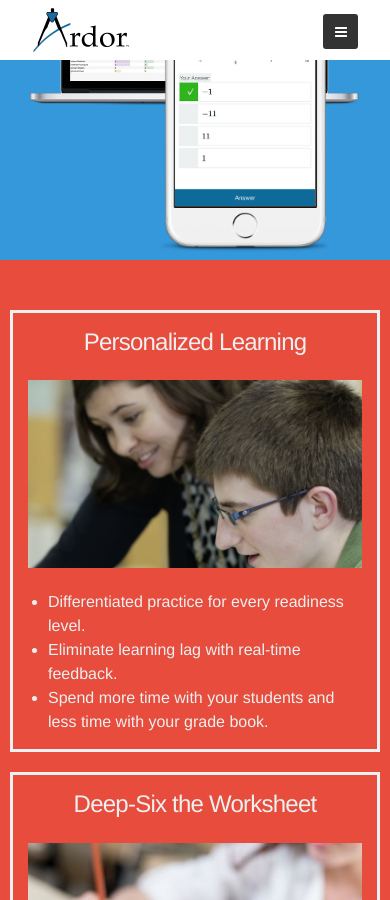
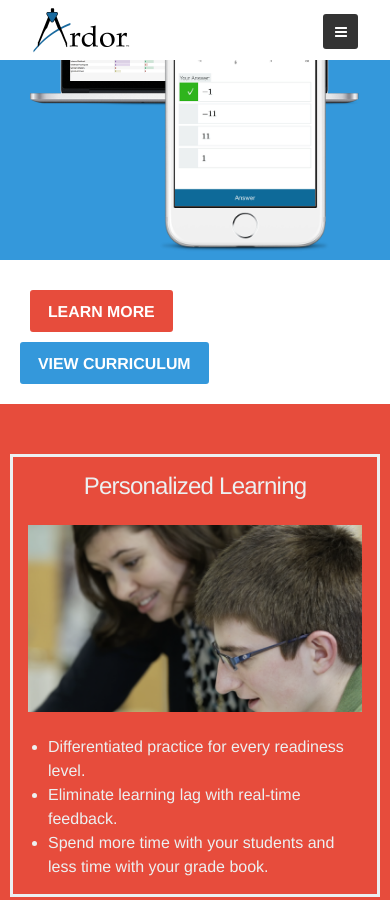
Before and after one commit to ardor-education/ardor-education.github.io, a Jekyll site: the page built from index.html, in a window 390 px wide and 900 px high, scrolled down 2116 px. Built offline with Jekyll 4.4.1, drawn with Linux system fonts in a browser that asks for light colours; some web fonts are replaced.

Commit message:
adjst hero to fit mobile

```diff
--- a/_layouts/home.html
+++ b/_layouts/home.html
@@ -343,7 +343,14 @@
         </div>
     </div>
 </div>
-
+<div class="testimonial-wrapper">
+    <div class="testimonial-container">
+        <div class="sign-up">
+            <a href="{{ site.baseurl }}/learn/" class="button info-button red-button">Learn More</a>
+            <a href="{{ site.baseurl }}/curriculum/" class="button red-background">View Curriculum</a>
+        </div>
+    </div>
+</div>
 <!-- Product Feature Quick Explainer -->
 <div class="wrapper-content red-background">
     <div class="quick-pitch-wrapper">
--- a/_sass/_media_queries.scss
+++ b/_sass/_media_queries.scss
@@ -24,7 +24,7 @@
   left: ($left * $percent) + px;
 }
 
-@include media(">real-big") {
+@include media(">=real-big") {
   .wrapper-content {
     max-height: 800px;
   }
@@ -56,7 +56,7 @@
 }
 
 $big-percent: 0.8;
-@include media(">big", "<=real-big") {
+@include media(">=big", "<real-big") {
   #ardorVideo {
     width: 1280px;
     height: 720px;
@@ -99,7 +99,12 @@
 }
 $medium-percent: 0.7;
 $medium-iphone-percent: 0.9;
-@include media(">large", "<=big") {
+@include media(">=large", "<big") {
+  // Base style adjustments
+  h2 {
+    font-size: 1.5em;
+  }
+
   #ardorVideo {
     width: 1280px;
     height: 720px;
@@ -107,6 +112,10 @@
 
   .quick-pitch-container {
     min-height: 530px;
+  }
+
+  .pitch-image {
+      max-height: 150px;
   }
 
  .features-text p {
@@ -134,7 +143,7 @@
 
 $small-percent: 0.4;
 $small-iphone-percent: 0.7;
-@include media(">small", "<=large") {
+@include media(">=small", "<large") {
     // Hero: Logo and title
   .hero--home #Logo {
       margin-top: 30px;
@@ -143,6 +152,9 @@
 
   .hero__content h1 {
     font-size: 3em;
+  }
+  .hero--home {
+    background-image: linear-gradient(rgba(0, 0, 0, 0.2),rgba(0, 0, 0, 0.2)), url('./../assets/images/hero/classroom_1084.png');
   }
 
   // sign-up button
@@ -224,7 +236,7 @@
 
 $small-percent: 0.4;
 $small-iphone-percent: 0.8;
-@include media("<=small") {
+@include media("<small") {
   // Hero: Logo and title
   .hero--home #Logo {
     margin-top: 40px;
@@ -233,6 +245,10 @@
 
   .hero__content h1 {
     font-size: 2em;
+  }
+
+  .hero--home {
+    background-image: linear-gradient(rgba(0, 0, 0, 0.2),rgba(0, 0, 0, 0.2)), url('./../assets/images/hero/classroom_480.png');
   }
 
   #first-title-area {
--- a/_sass/core/_variables.scss
+++ b/_sass/core/_variables.scss
@@ -34,6 +34,7 @@
 $ardor-blue:      #0E6A99;
 $blue:       #3498DB;
 $red:        #E74C3C;
+$darkRed:    rgb(184, 63, 50);
 $green:      #30B41D;
 $purple:     #731aa7;
 $brown:      #996633;
--- a/_sass/modules/_buttons.scss
+++ b/_sass/modules/_buttons.scss
@@ -42,6 +42,19 @@
     background-color: rgba(52, 152, 219, 0.8);
 }
 
+.info-button {
+    margin: 10px;
+}
+.red-button {
+    background-color: $red;
+    border-color: $red;
+    &:hover,
+    &:focus {
+        background-color: $darkRed;
+    }
+}
+
+
 // Outline Button Style
 .button--outline, .button--outline {
     background-color: transparent;
```
Also changed, not shown: assets/images/hero/classroom_1024.png (added), assets/images/hero/classroom_480.png (added), assets/images/hero/classroom_768.png (added).
